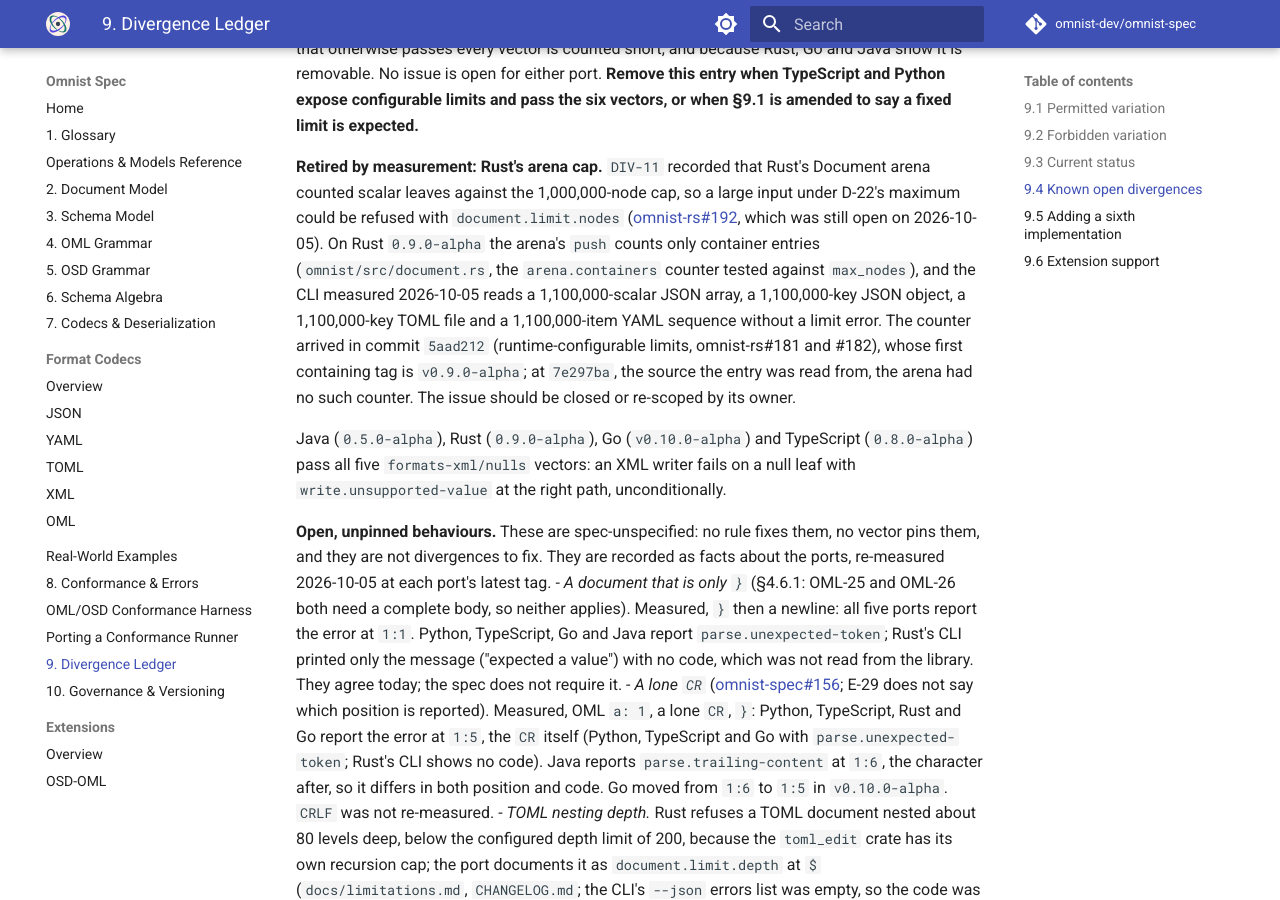
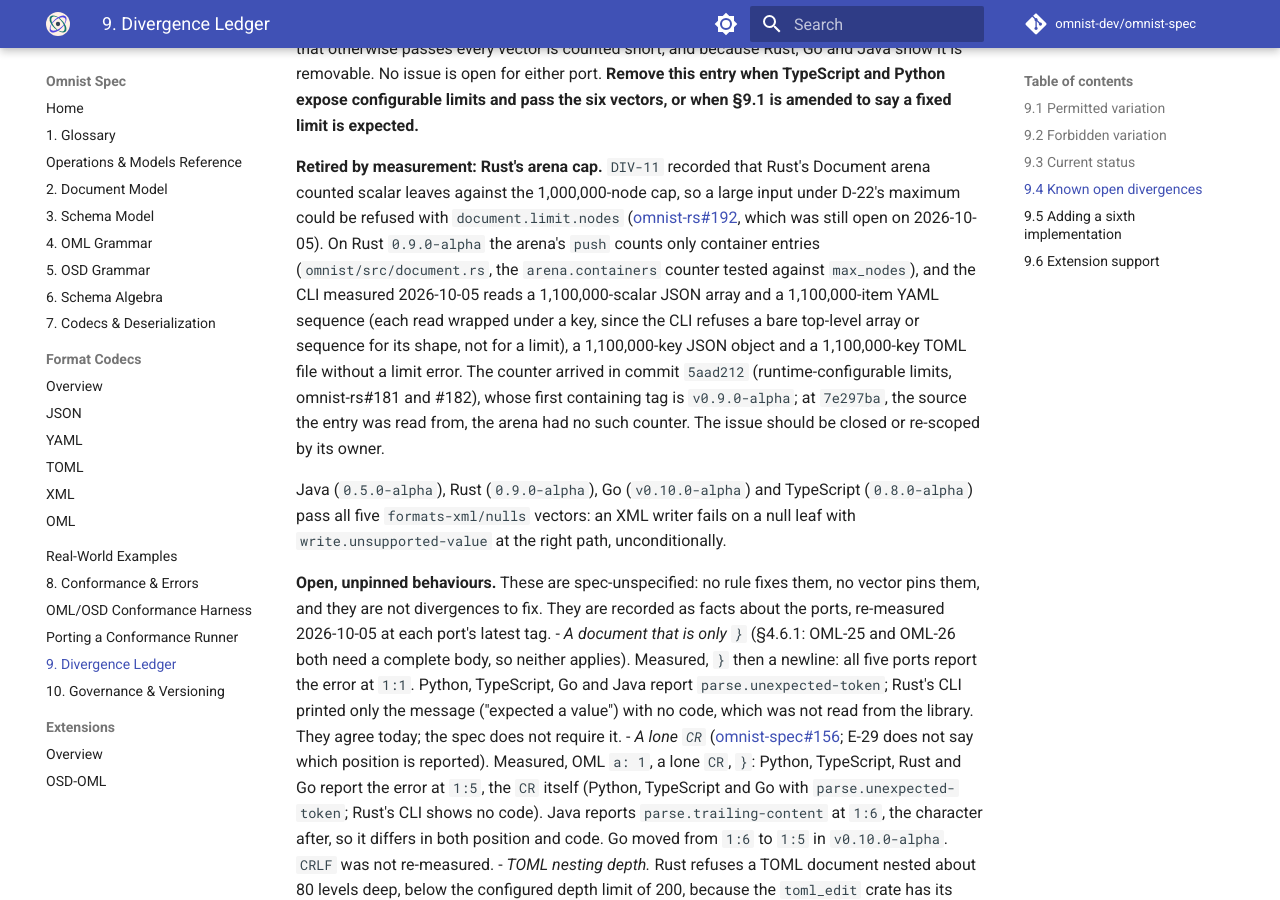
Before and after one commit to omnist-dev/omnist-spec, an MkDocs documentation site: the page built from docs/09-divergence-ledger.md, in a window 1280 px wide and 900 px high, scrolled down 10160 px. Built offline with MkDocs 1.6.1 and Material for MkDocs 9.7.7, drawn with Linux system fonts in a browser that asks for light colours; comment, search, counter and statistics services are not loaded.

Commit message:
Say the DIV-11 retirement arrays were read wrapped under a key
Co-Authored-By: Claude Sonnet 5.5 <noreply@anthropic.com>

```diff
--- a/docs/09-divergence-ledger.md
+++ b/docs/09-divergence-ledger.md
@@ -447,8 +447,10 @@ input under D-22's maximum could be refused with `document.limit.nodes`
 still open on 2026-10-05). On Rust `0.9.0-alpha` the arena's `push` counts only
 container entries (`omnist/src/document.rs`, the `arena.containers` counter
 tested against `max_nodes`), and the CLI measured 2026-10-05 reads a
-1,100,000-scalar JSON array, a 1,100,000-key JSON object, a 1,100,000-key TOML
-file and a 1,100,000-item YAML sequence without a limit error. The counter arrived in commit `5aad212` (runtime-configurable limits, omnist-rs#181 and #182), whose first containing tag is `v0.9.0-alpha`; at `7e297ba`, the source the entry was read from, the arena had no such counter. The issue should be closed or re-scoped by its owner.
+1,100,000-scalar JSON array and a 1,100,000-item YAML sequence (each read
+wrapped under a key, since the CLI refuses a bare top-level array or sequence
+for its shape, not for a limit), a 1,100,000-key JSON object and a
+1,100,000-key TOML file without a limit error. The counter arrived in commit `5aad212` (runtime-configurable limits, omnist-rs#181 and #182), whose first containing tag is `v0.9.0-alpha`; at `7e297ba`, the source the entry was read from, the arena had no such counter. The issue should be closed or re-scoped by its owner.
 
 Java (`0.5.0-alpha`), Rust (`0.9.0-alpha`), Go (`v0.10.0-alpha`) and
 TypeScript (`0.8.0-alpha`) pass all five `formats-xml/nulls` vectors: an XML
```
